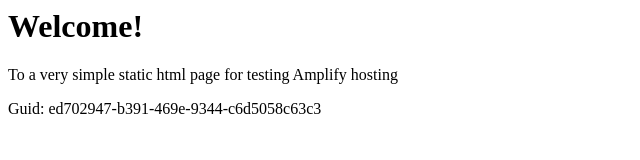
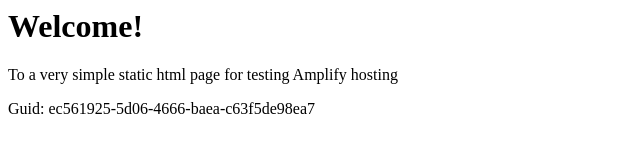
Before and after one commit to aws-aemilia-cmh/Github-PR-Commit-Integration-Test-DoNotTouch-GitHubWebhookPushCanaryTest-v1-prod-us-east-2, a website: page src/index.html in a window 1280 px wide. Shown: the full height of the page, 0-640 px from the left. Drawn offline with Linux system fonts and the light colour scheme.

Commit message:
commit from integ tests

```diff
--- a/src/index.html
+++ b/src/index.html
@@ -12,6 +12,6 @@
 <body>
     <h1>Welcome!</h1>
     <p>To a very simple static html page for testing Amplify hosting</p>
-    <p>Guid: ed702947-b391-469e-9344-c6d5058c63c3</p></body>
+    <p>Guid: ec561925-5d06-4666-baea-c63f5de98ea7</p></body>
 
 </html>
```
